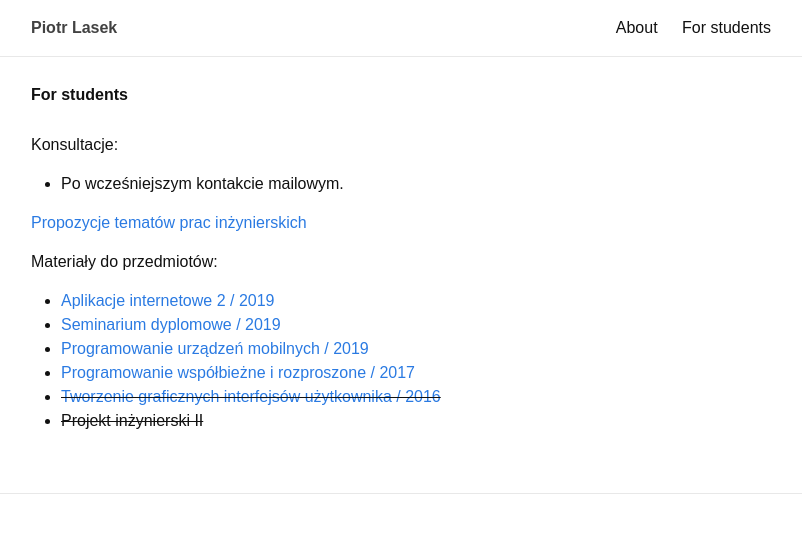
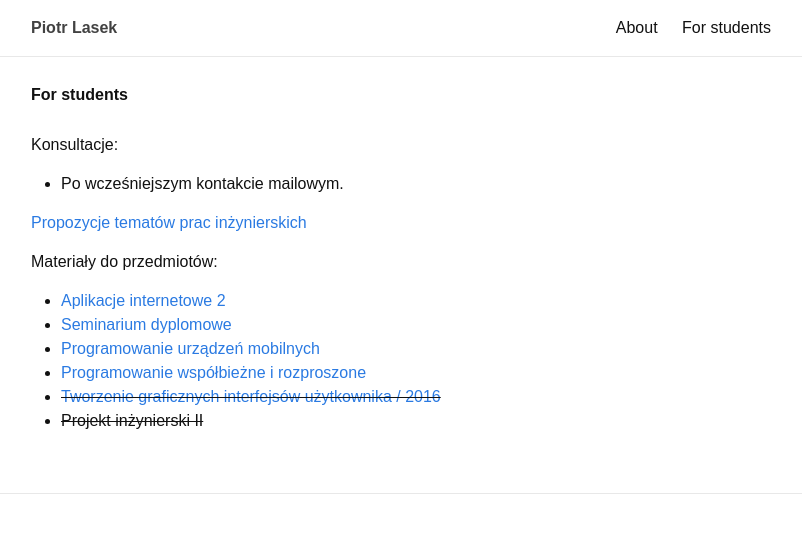
Before and after one commit to piotrlasek/piotrlasek.github.io, a Jekyll site: the page built from for-students.md, in a window 1280 px wide. Shown: the top 533 px of the page, without its empty margins (239-1041 px from the left). Built offline with Jekyll 4.4.1, drawn with Linux system fonts in a browser that asks for light colours.

Commit message:
Update for-students.md

```diff
--- a/for-students.md
+++ b/for-students.md
@@ -18,9 +18,9 @@ Konsultacje:
 
 Materiały do przedmiotów:
 
-* [Aplikacje internetowe 2 / 2019](ai2)
-* [Seminarium dyplomowe / 2019](si)
-* [Programowanie urządzeń mobilnych / 2019](um)
-* [Programowanie współbieżne i rozproszone / 2017](pwir)
+* [Aplikacje internetowe 2](ai2)
+* [Seminarium dyplomowe](si)
+* [Programowanie urządzeń mobilnych](um)
+* [Programowanie współbieżne i rozproszone](pwir)
 * ~~[Tworzenie graficznych interfejsów użytkownika / 2016](tgui)~~
 * ~~Projekt inżynierski II~~
```
